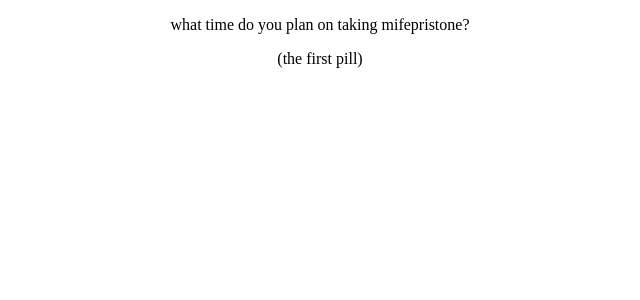
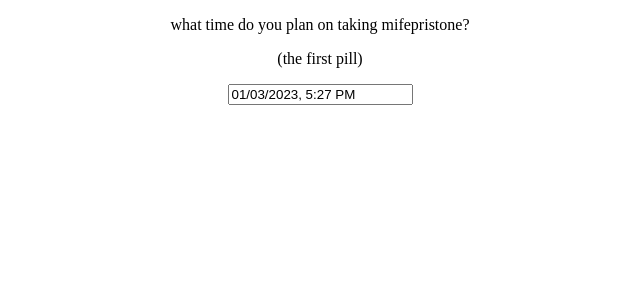
Before and after one commit to lilyshowlader/mifemiso, a React (Create React App) app: page /mife in a window 1280 px wide. Shown: the top 300 px of the page, without its empty margins (320-960 px from the left). Built offline with nearby package versions, Linux system fonts and the light colour scheme.

Commit message:
add date picker

```diff
--- a/package.json
+++ b/package.json
@@ -7,6 +7,7 @@
     "@testing-library/react": "^13.4.0",
     "@testing-library/user-event": "^13.5.0",
     "react": "^18.2.0",
+    "react-datepicker": "^4.8.0",
     "react-dom": "^18.2.0",
     "react-router-dom": "^6.6.1",
     "react-scripts": "5.0.1",
--- a/src/Components/Mife/Mife.jsx
+++ b/src/Components/Mife/Mife.jsx
@@ -1,9 +1,21 @@
+
+import React, { useState } from "react";
+import DatePicker from "react-datepicker";
+import "react-datepicker/dist/react-datepicker.css";
+
 function Mife () {
   // need a date picker here
+  const [startDate, setStartDate] = useState(new Date());
   return (
   <>
   <p>what time do you plan on taking mifepristone?</p>
   <p>(the first pill)</p>
+  <DatePicker
+  selected={startDate}
+  onChange={(date) => setStartDate(date)}
+  showTimeSelect
+  dateFormat="Pp" />
+
   </>
   )
 }
```
Also changed, not shown: 1 other file (tests, documents, lock files or other folders).
